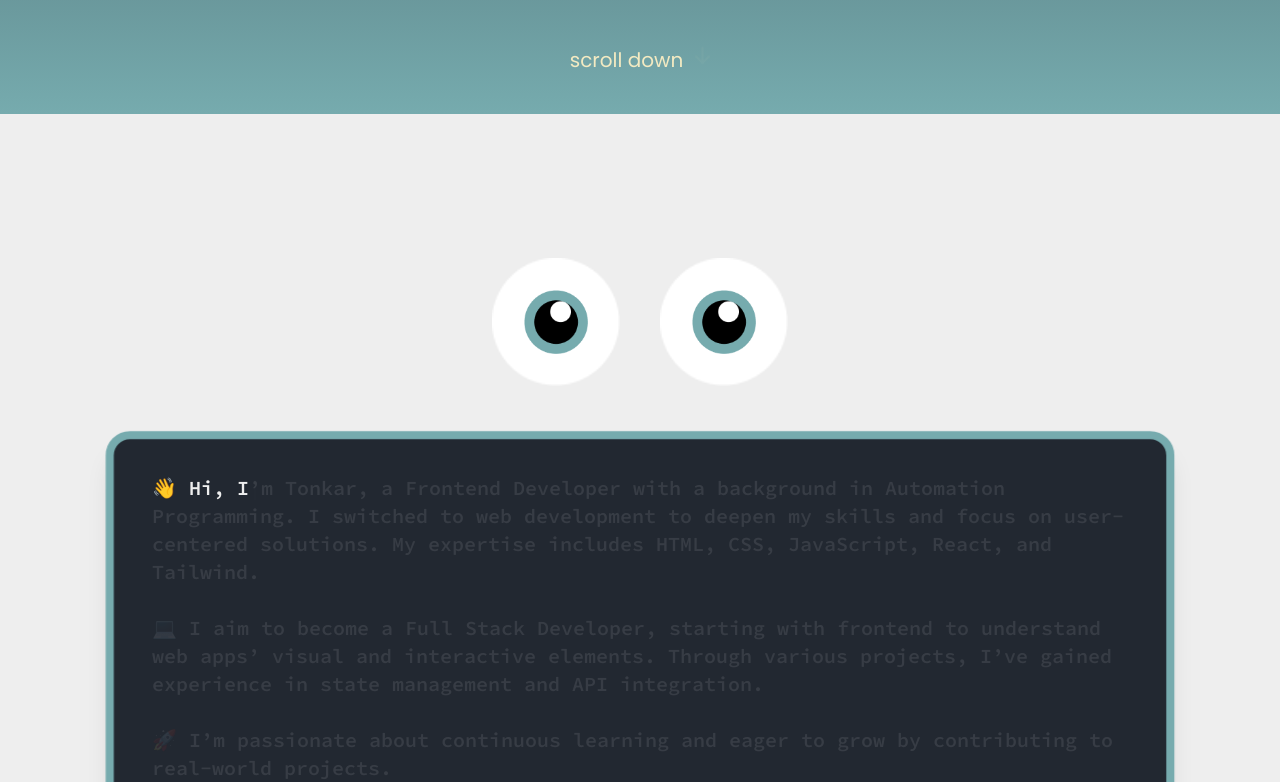
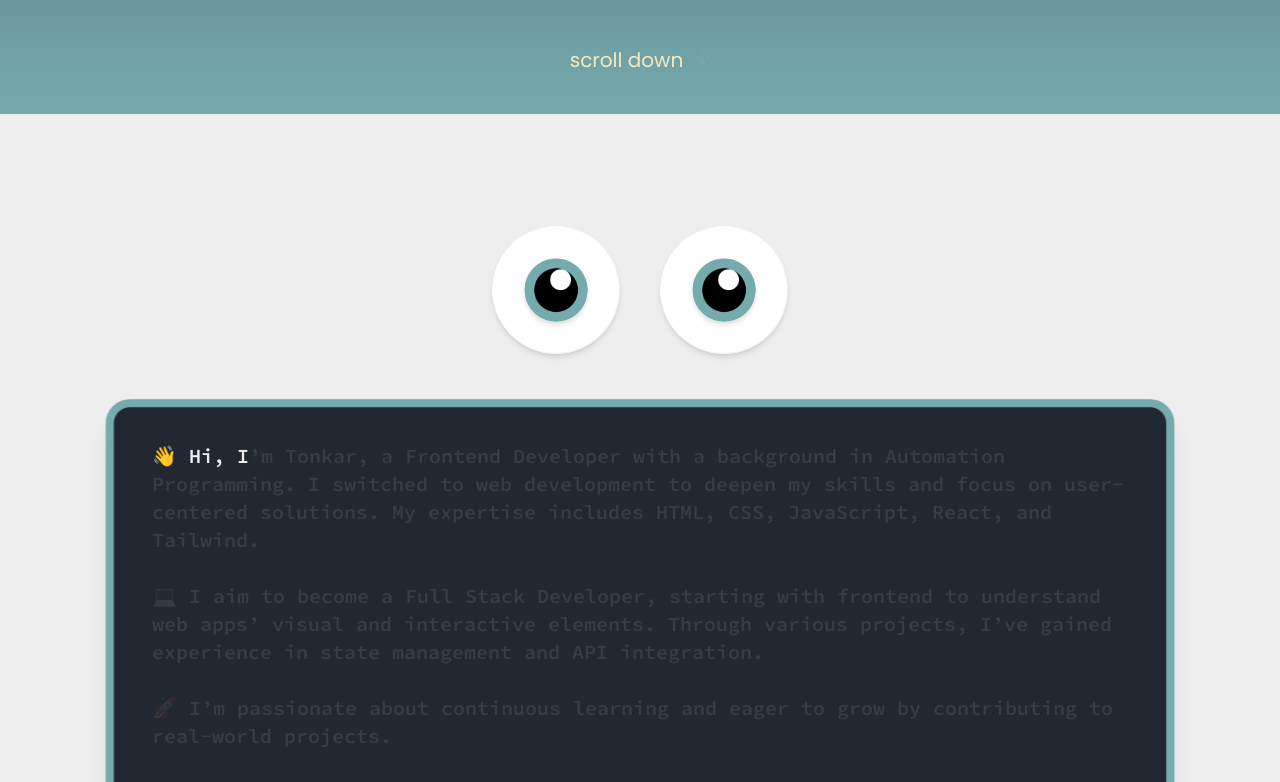
Before and after one commit to Zlatonn/zlatonn.dev, a React (Vite) app: page / in a window 1280 px wide. Shown: the part 698-1480 px from the top of the page. Built offline with nearby package versions, Linux system fonts and the light colour scheme; a web font is replaced by a local one.

Commit message:
🎨 style: Adjust style about apge
- layout
- eye blink component

```diff
--- a/src/components/about/EyeBlink.tsx
+++ b/src/components/about/EyeBlink.tsx
@@ -18,12 +18,12 @@ const EyeBlink = () => {
 
   return (
     <div className="relative size-full">
-      <img src={scleraPic} alt="sclera" className="size-full" />
+      <img src={scleraPic} alt="sclera" className="size-full rounded-full shadow-md" />
       <img
         ref={eyeBallRef}
         src={eyeBallPic}
         alt="eye_ball"
-        className="absolute w-1/2 h-1/2 top-1/2 left-1/2 -translate-x-1/2 -translate-y-1/2"
+        className="absolute w-1/2 h-1/2 rounded-full shadow-md top-1/2 left-1/2 -translate-x-1/2 -translate-y-1/2"
       />
     </div>
   );
--- a/src/pages/About.tsx
+++ b/src/pages/About.tsx
@@ -7,7 +7,7 @@ import { paragraphs } from "@/contents/AboutContent";
 const About = () => {
   return (
     <PageContainer className="bg-light">
-      <div className="max-w-6xl mx-auto flex flex-col pt-24 md:pt-36">
+      <div className="max-w-6xl mx-auto flex flex-col py-20 md:py-28">
         <div className="flex justify-center items-center gap-5 md:gap-10">
           <div className="size-24 md:size-32">
             <EyeBlink />
```
